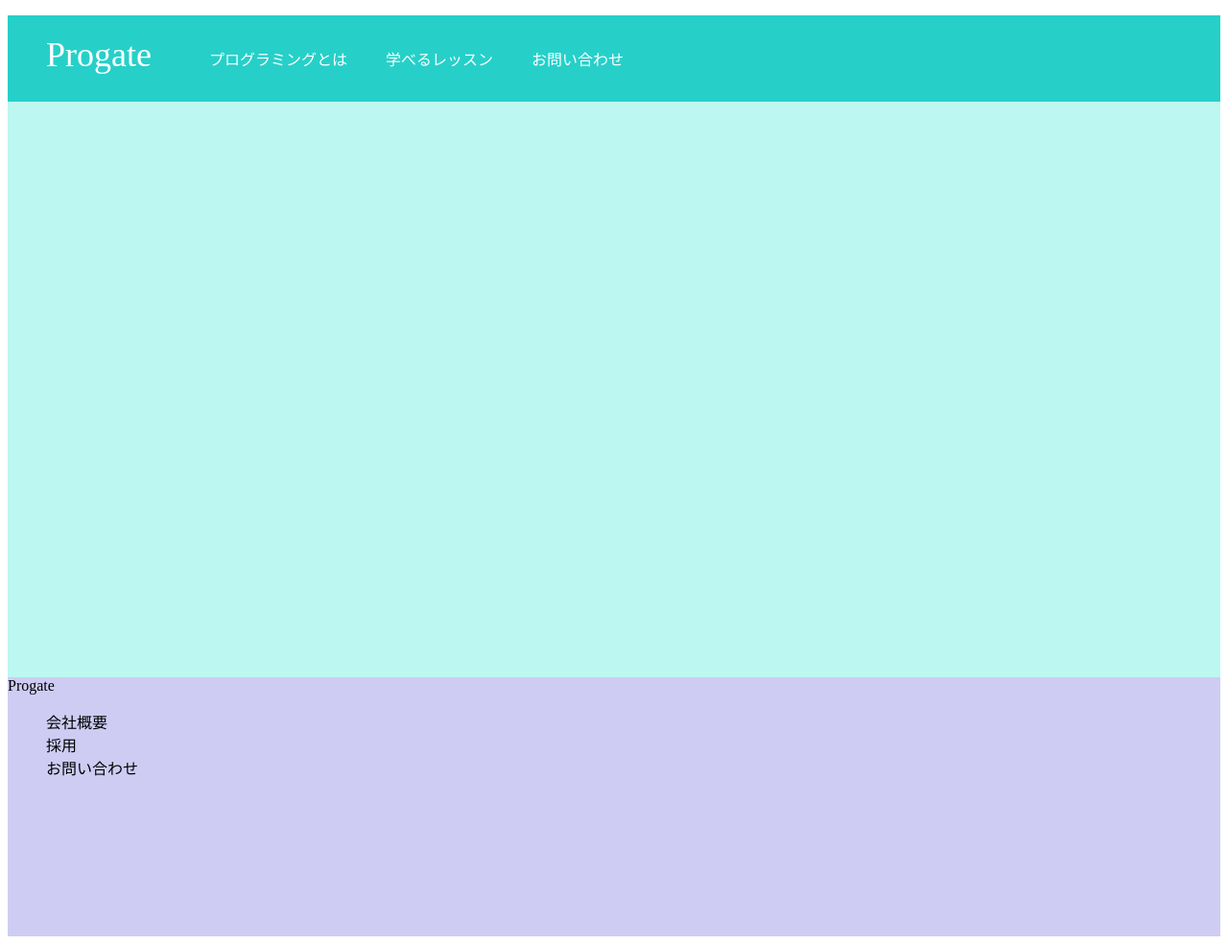
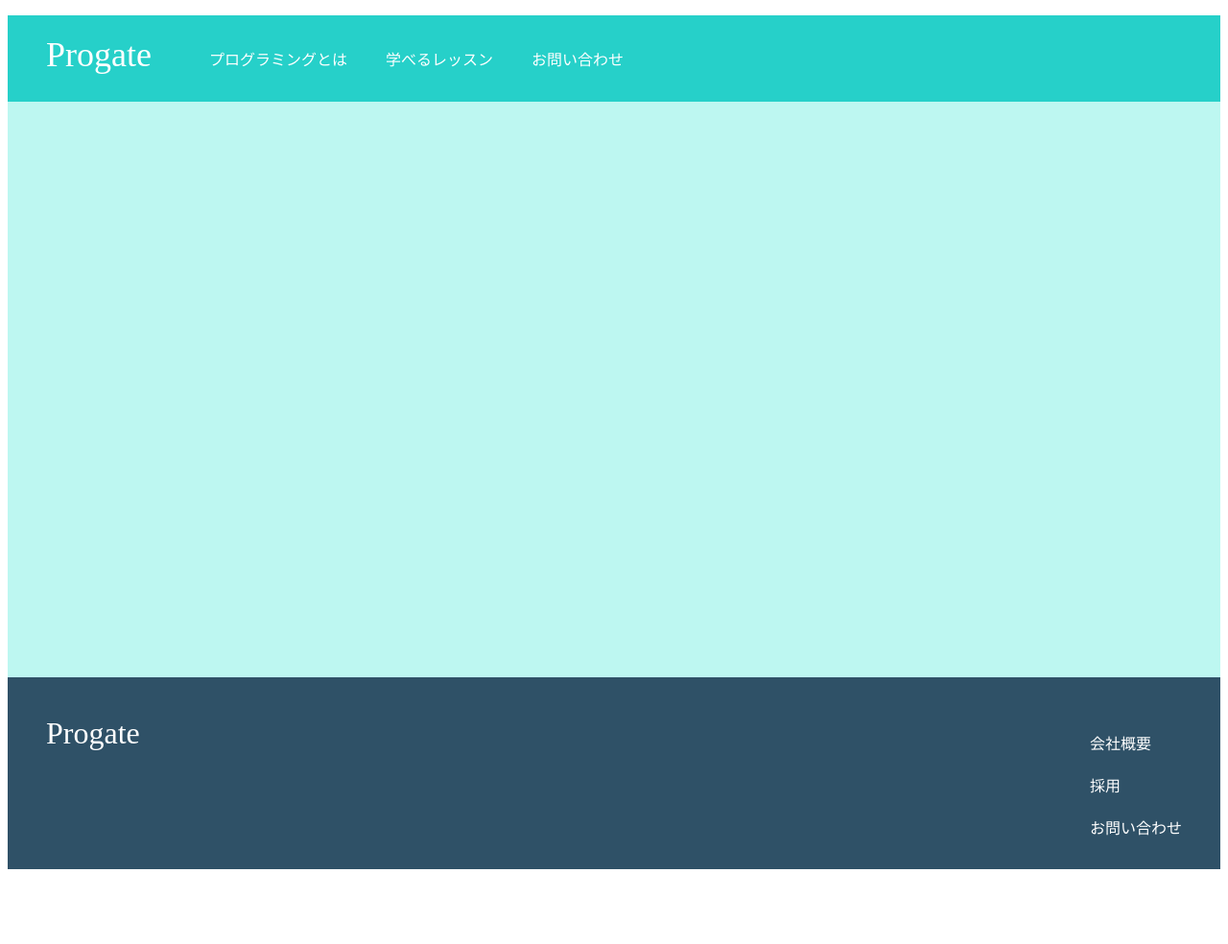
Before and after one commit to notDevDeveloper/Progate, a plain HTML site: page index.html in a window 1280 px wide. Shown: the whole page at 96% size. After the commit the page ends 914 px from the top, so only its background shows below. Drawn offline with Linux system fonts and the light colour scheme.

Commit message:
[update]Footer layout

```diff
--- a/index.html
+++ b/index.html
@@ -1,9 +1,7 @@
 <!DOCTYPE html>
-<html lang="ja">
+<html>
   <head>
-    <meta charset="UTF-8" />
-    <meta name="viewport" content="width=device-width, initial-scale=1.0" />
-    <meta http-equiv="X-UA-Compatible" content="ie=edge" />
+    <meta charset="utf-8" />
     <title>Progate</title>
     <link rel="stylesheet" href="stylesheet.css" />
   </head>
@@ -23,10 +21,7 @@
     <div class="main"></div>
 
     <div class="footer">
-      <!-- <div>要素を追加し、「footer-logo」というclassをつけてください -->
       <div class="footer-logo">Progate</div>
-
-      <!-- <div>要素を追加し、「footer-list」というclassをつけてください -->
       <div class="footer-list">
         <ul>
           <li>会社概要</li>
--- a/stylesheet.css
+++ b/stylesheet.css
@@ -4,7 +4,6 @@ body {
 
 li {
   list-style: none;
-  /* 以下の2行を削除してください */
 }
 
 .header {
@@ -19,7 +18,6 @@ li {
   padding: 20px 40px;
 }
 
-/* header-listの中のli要素にのみ適用したいCSSを記述してください */
 .header-list li {
   float: left;
   padding: 33px 20px;
@@ -31,6 +29,30 @@ li {
 }
 
 .footer {
-  background-color: #ceccf3;
-  height: 270px;
+  /* background-colorを#2f5167に変更してください */
+  background-color: #2f5167;
+
+  /* colorを#fffにしてください */
+  color: #ffffff;
+
+  /* heightを120pxに変更してください */
+  height: 120px;
+  /* 上下左右のpaddingを40pxにしてください */
+  padding: 40px;
 }
+
+/* footer-logoのfont-sizeとfloatを指定してください */
+.footer-logo {
+  font-size: 32px;
+  float: left;
+}
+
+/* footer-listのfloatを指定してください */
+.footer-list {
+  float: right;
+}
+
+/* footer-listの中のli要素のpadding-bottomを指定してください */
+.footer-list li {
+  padding-bottom: 20px;
+}
```
